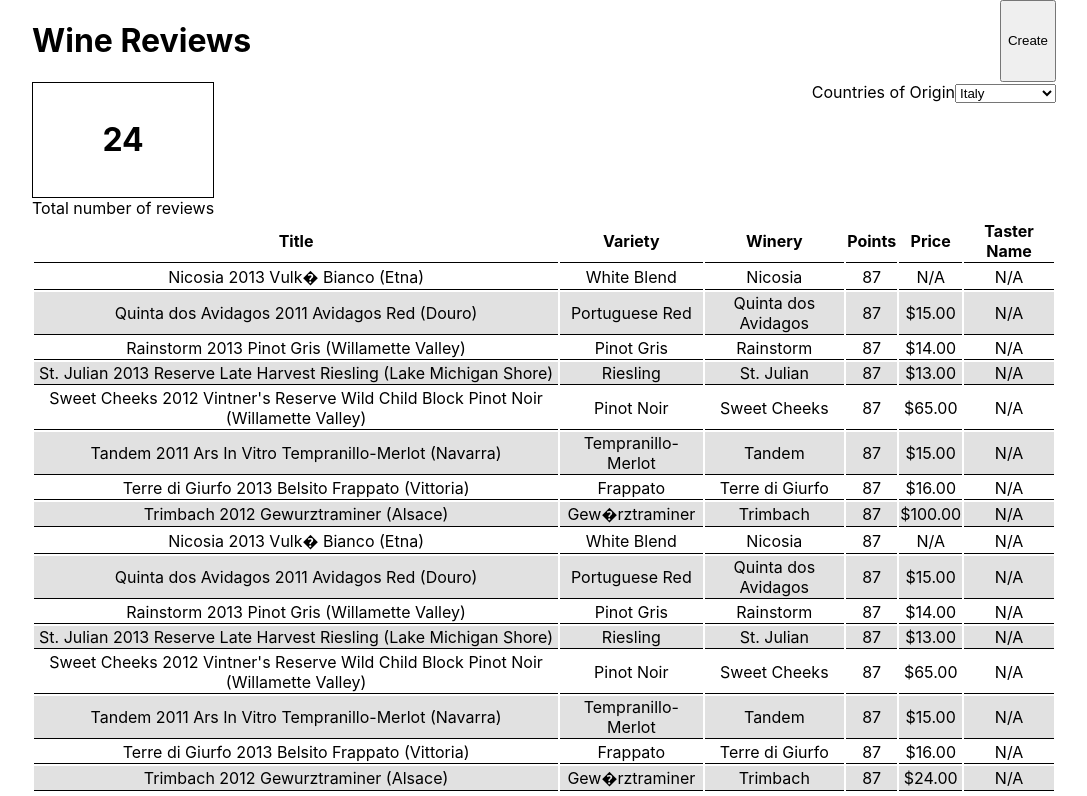
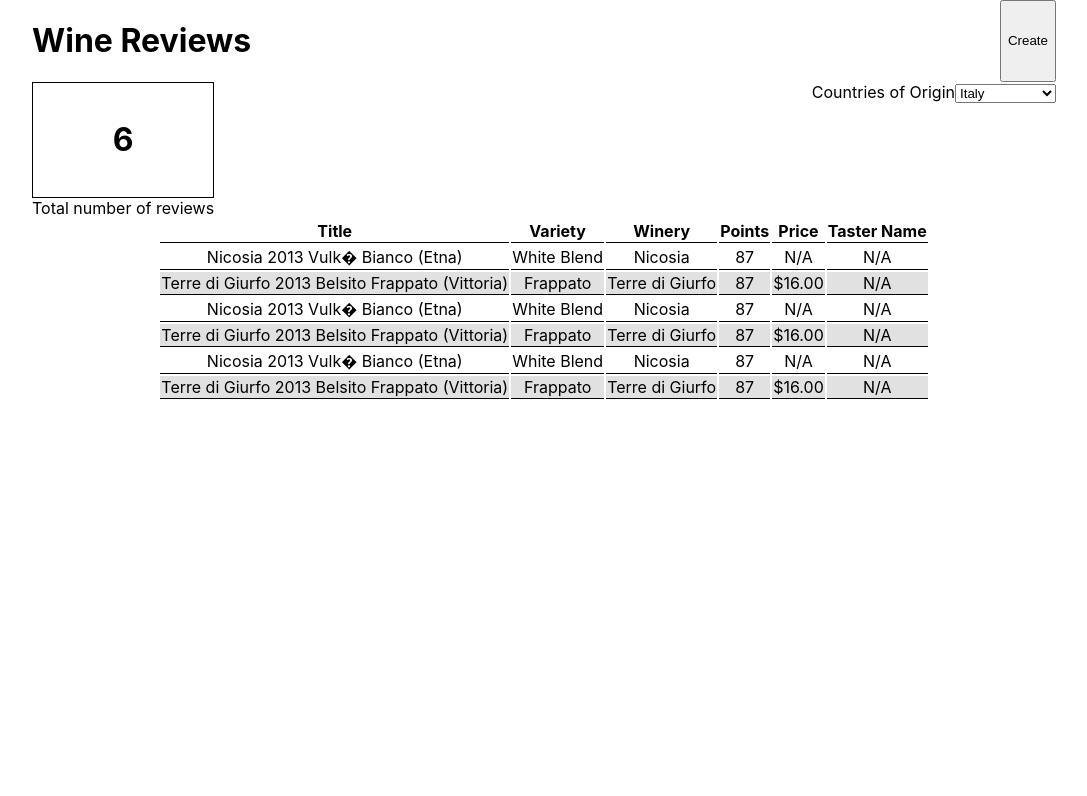
Before and after one commit to JoelMWatson/wine-review, a React (Create React App) app: page / in a window 1280 px wide. Shown: the top 796 px of the page, without its empty margins (96-1183 px from the left). Built offline with nearby package versions, Linux system fonts and the light colour scheme.

Commit message:
added abilty to filter by country of origin

```diff
--- a/src/App.css
+++ b/src/App.css
@@ -34,3 +34,7 @@ tbody tr:nth-child(even) {
 tbody tr:hover {
   font-size: 1.1rem;
 }
+
+th {
+  cursor: pointer;
+}
--- a/src/App.js
+++ b/src/App.js
@@ -1,3 +1,5 @@
+import { useState, useEffect } from 'react';
+
 import './App.css';
 import Header from './components/Header';
 import ReviewSelect from './components/ReviewSelect';
@@ -10,20 +12,33 @@ function onlyUnique(value, index, self) {
   return self.indexOf(value) === index;
 }
 
-const App = () => {
+function App() {
+  const [country, setCountry] = useState(reviews[0].country);
+
+  let countryReviews = reviews.filter((review) => {
+    return review.country === country;
+  });
   let countries = reviews.map((review) => review.country).filter(onlyUnique);
+
+  useEffect(() => {
+    countryReviews = reviews.filter((review) => {
+      return review.country === country;
+    });
+    countries = reviews.map((review) => review.country).filter(onlyUnique);
+  }, [country]);
 
   return (
     <div className='App'>
       <Header />
       <ReviewSelect
-        numReviews={reviews.length}
+        numReviews={countryReviews.length}
         countries={countries}
-        selected={reviews[0].country}
+        selected={country}
+        updateSelect={setCountry}
       />
-      <ReviewTable reviews={reviews} />
+      <ReviewTable reviews={countryReviews} />
     </div>
   );
-};
+}
 
 export default App;
--- a/src/components/ReviewSelect.js
+++ b/src/components/ReviewSelect.js
@@ -1,6 +1,6 @@
 import React from 'react';
 
-const ReviewSelect = ({ numReviews, countries, selected }) => {
+const ReviewSelect = ({ numReviews, countries, selected, updateSelect }) => {
   const renderCountries = () => {
     return countries.map((country) => {
       return (
@@ -20,7 +20,11 @@ const ReviewSelect = ({ numReviews, countries, selected }) => {
       </div>
       <div>
         <label htmlFor='country-list'>Countries of Origin</label>
-        <select id='country-list' defaultValue={selected}>
+        <select
+          id='country-list'
+          value={selected}
+          onChange={(e) => updateSelect(e.target.value)}
+        >
           {renderCountries()}
         </select>
       </div>
```
Also changed, not shown: 1 other file (tests, documents, lock files or other folders).
